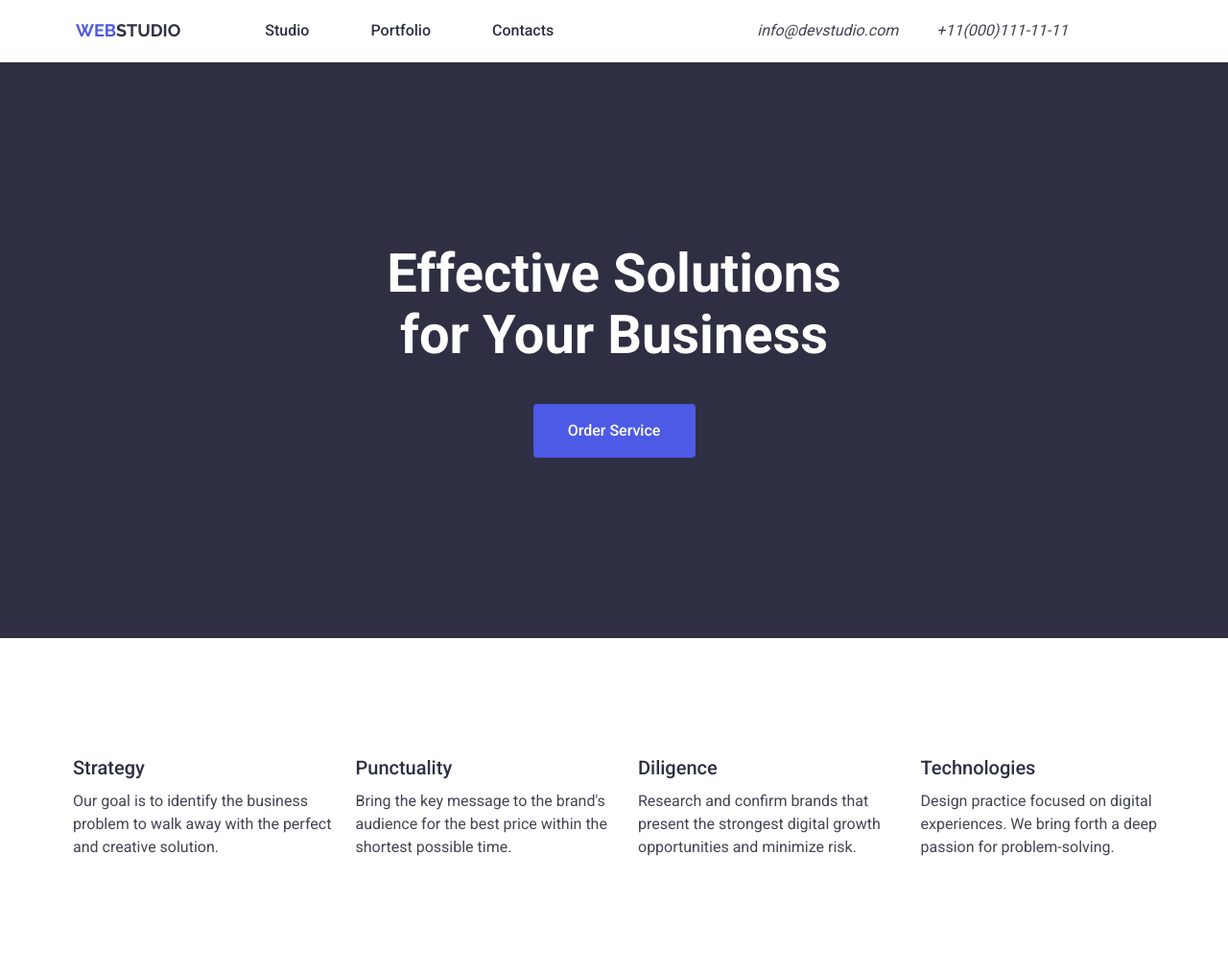
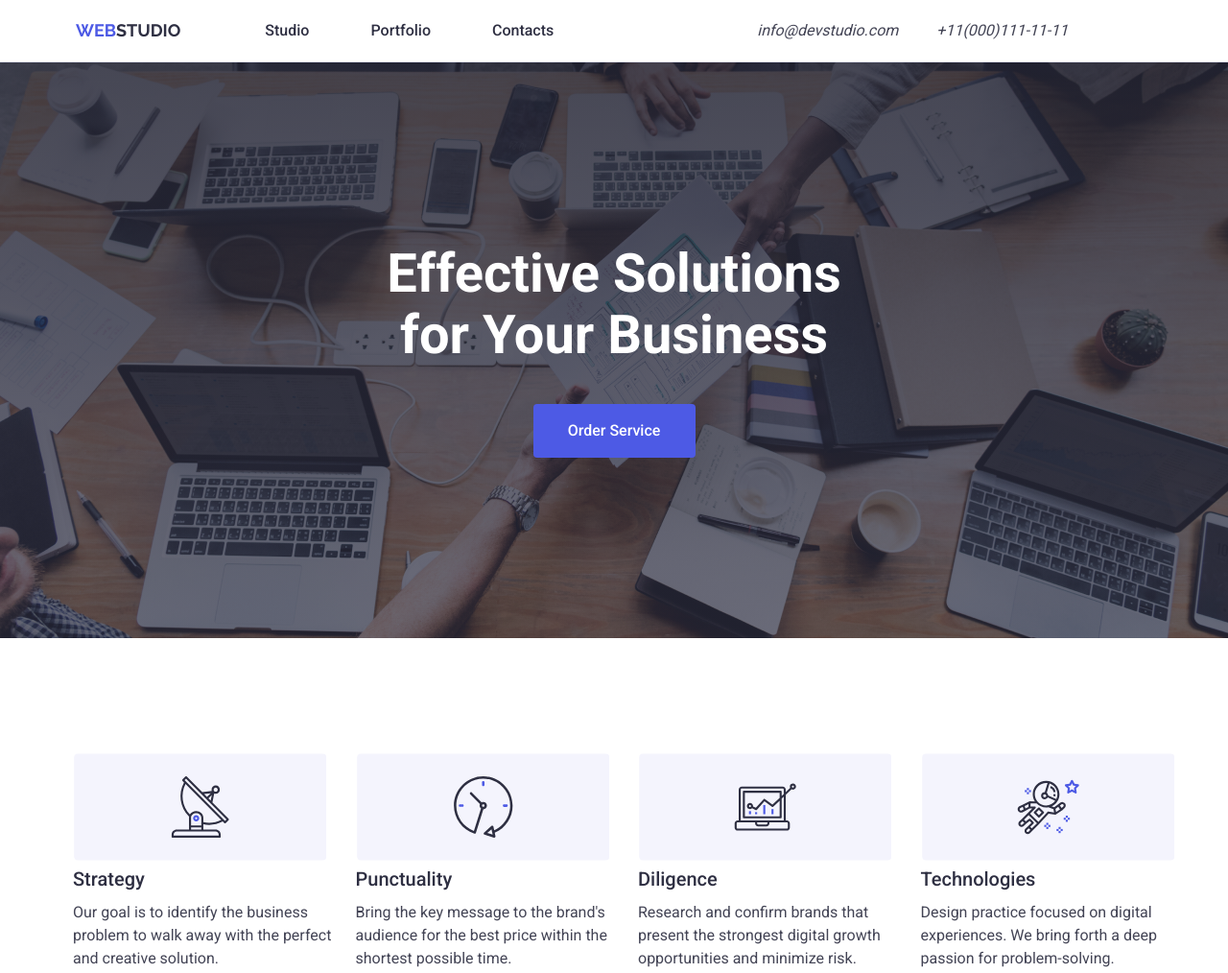
Before and after one commit to beyzaceliktas/goit-hw-markup-04, a plain HTML site: page index.html in a window 1280 px wide. Shown: the top 1014 px of the page at 96% size. Drawn offline with nearby package versions, Linux system fonts and the light colour scheme.

Commit message:
some changes

```diff
--- a/css/styles.css
+++ b/css/styles.css
@@ -139,7 +139,6 @@ img {
   letter-spacing: 2%;
   text-align: center;
   color: white;
-  background-color: #2e2f42;
   max-width: 496px;
   height: 120px;
   left: 472px;
@@ -150,7 +149,9 @@ img {
 }
 .first-section {
   background-color: #2e2f42;
-
+  background: linear-gradient(rgba(46, 47, 66, 0.7), rgba(46, 47, 66, 0.7)),
+    linear-gradient(to bottom, rgba(0, 0, 0, 0.5), transparent),
+    url("/goit-hw-markup-04/images/people-office\ 1\ \(1\).jpg") center / cover no-repeat;
   margin: auto;
   padding: 188px 0;
   align-items: center;
--- a/index.html
+++ b/index.html
@@ -60,6 +60,11 @@
           <h2 class="visually-hidden">Features</h2>
           <ul class="section-part-explanation">
             <li class="content-of-section">
+              <div>
+                <svg class="second-section-icons" width="264" height="112">
+                  <use href="./images/icons.svg#icon-Icon-1-1"></use>
+                </svg>
+              </div>
               <h3 class="content-header">Strategy</h3>
               <p>
                 Our goal is to identify the business problem to walk away with
@@ -68,6 +73,11 @@
             </li>
 
             <li class="content-of-section">
+              <div>
+                <svg class="second-section-icons" width="264" height="112">
+                  <use href="./images/icons.svg#icon-Icon-2-1"></use>
+                </svg>
+              </div>
               <h3 class="content-header">Punctuality</h3>
               <p>
                 Bring the key message to the brand's audience for the best price
@@ -76,6 +86,11 @@
             </li>
 
             <li class="content-of-section">
+              <div>
+                <svg class="second-section-icons" width="264" height="112">
+                  <use href="./images/icons.svg#icon-Icon-3-1"></use>
+                </svg>
+              </div>
               <h3 class="content-header">Diligence</h3>
               <p>
                 Research and confirm brands that present the strongest digital
@@ -84,6 +99,11 @@
             </li>
 
             <li class="content-of-section">
+              <div>
+                <svg class="second-section-icons" width="264" height="112">
+                  <use href="./images/icons.svg#icon-Icon-4-2"></use>
+                </svg>
+              </div>
               <h3 class="content-header">Technologies</h3>
               <p>
                 Design practice focused on digital experiences. We bring forth a
@@ -107,6 +127,11 @@
               <div class="team-information">
                 <h3 class="team-header">Mark Guerrero</h3>
                 <p class="team-title">Product Designer</p>
+                <div class="social-media-icons">
+                  <svg class="social-icons" width="40" height="40">
+                    <use href="./images/icons.svg#icon-Ellipse-6"></use>
+                  </svg>
+                </div>
               </div>
             </li>
 
```
Also changed, not shown: images/icons.svg (added), images/people-office 1 (1).jpg (added).
